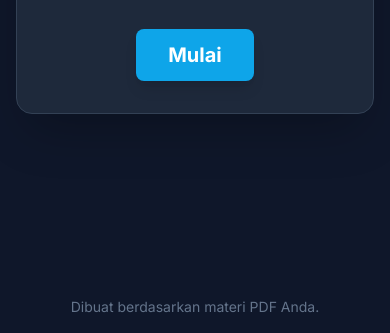
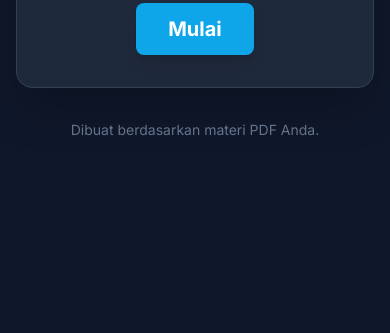
Before and after one commit to Rangga11268/App-quiz, a plain HTML site: page index.html in a window 390 px wide. Shown: the part 511-844 px from the top of the page. Drawn offline with nearby package versions, Linux system fonts and the light colour scheme.

Commit message:
Adjust footer positioning for better mobile responsiveness

```diff
--- a/index.html
+++ b/index.html
@@ -59,6 +59,12 @@
       .review-container::-webkit-scrollbar-thumb {
         background: #38bdf8;
         border-radius: 4px;
+      }
+      @media (max-width: 768px) {
+        footer {
+          position: static !important;
+          margin-top: 2rem;
+        }
       }
     </style>
   </head>
```
